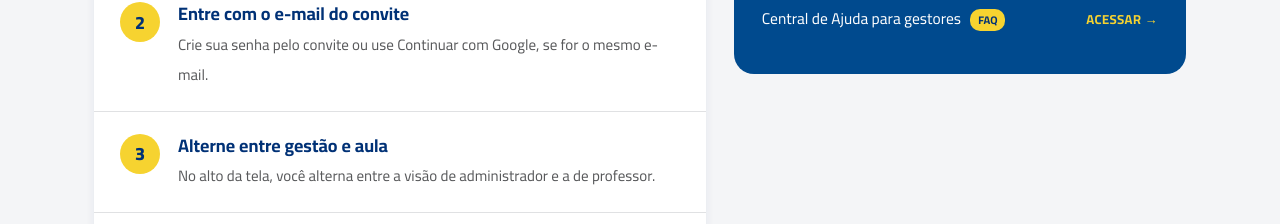
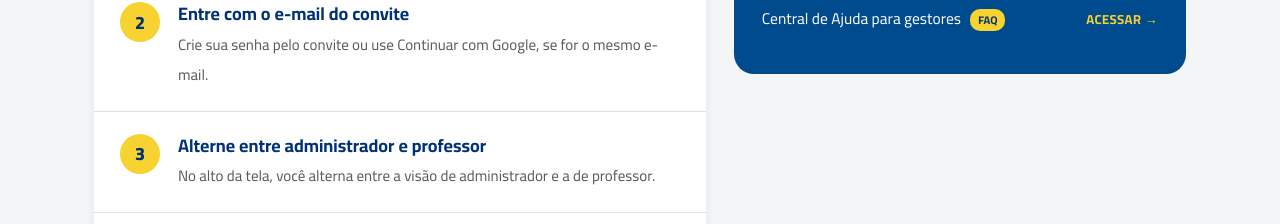
Before and after one commit to TeachyEducation/rede-agathos, a plain HTML site: page equipe/index.html in a window 1280 px wide. Shown: the part 916-1140 px from the top of the page. Drawn offline with Linux system fonts and the light colour scheme.

Commit message:
Atualiza tutoriais
Co-Authored-By: Claude Opus 5.5 <noreply@anthropic.com>

```diff
--- a/equipe/index.html
+++ b/equipe/index.html
@@ -238,7 +238,7 @@
         <ol class="passos">
           <li><span class="n">1</span><div><strong>Abra o convite da escola</strong><span>Ele chega no seu e-mail. Se não encontrar, veja no spam.</span></div></li>
           <li><span class="n">2</span><div><strong>Entre com o e-mail do convite</strong><span>Crie sua senha pelo convite ou use Continuar com Google, se for o mesmo e-mail.</span></div></li>
-          <li><span class="n">3</span><div><strong>Alterne entre gestão e aula</strong><span>No alto da tela, você alterna entre a visão de administrador e a de professor.</span></div></li>
+          <li><span class="n">3</span><div><strong>Alterne entre administrador e professor</strong><span>No alto da tela, você alterna entre a visão de administrador e a de professor.</span></div></li>
           <li><span class="n">4</span><div><strong>Organize turmas e pessoas</strong><span>Em Personalização › Estrutura acadêmica, crie as turmas. Em Pessoas, convide professores, alunos e familiares.</span></div></li>
         </ol>
         <aside class="lateral">
```
Also changed, not shown: gestores/index.html (+1 -1 lines).
